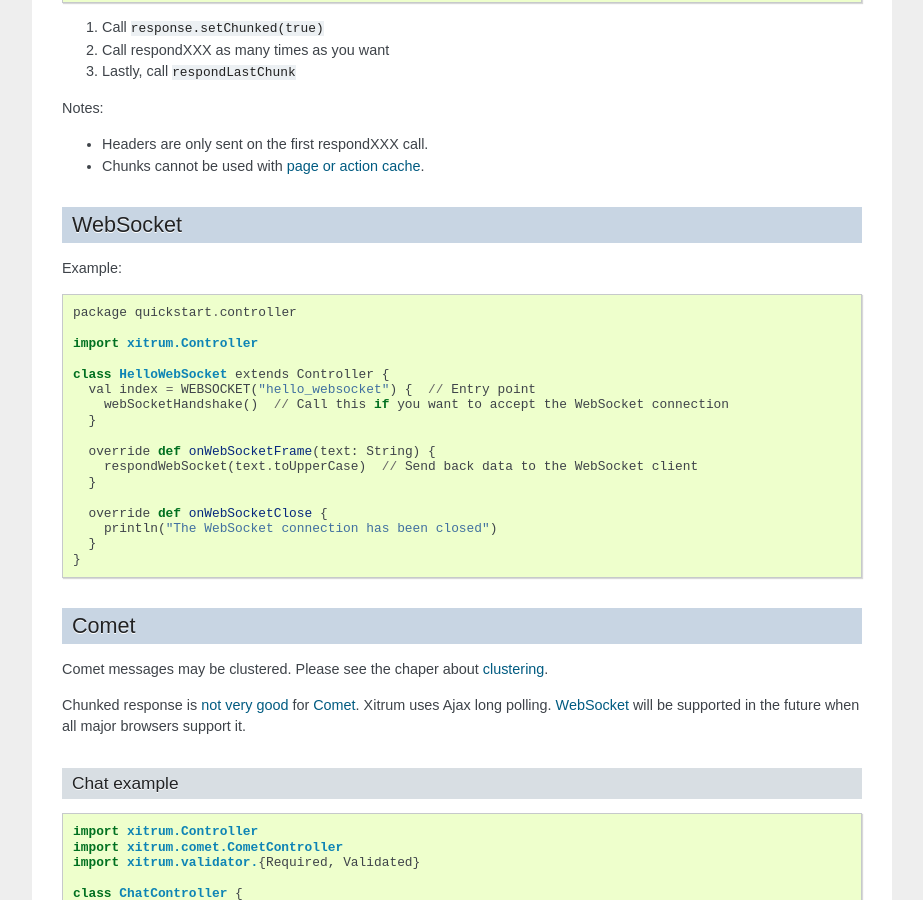
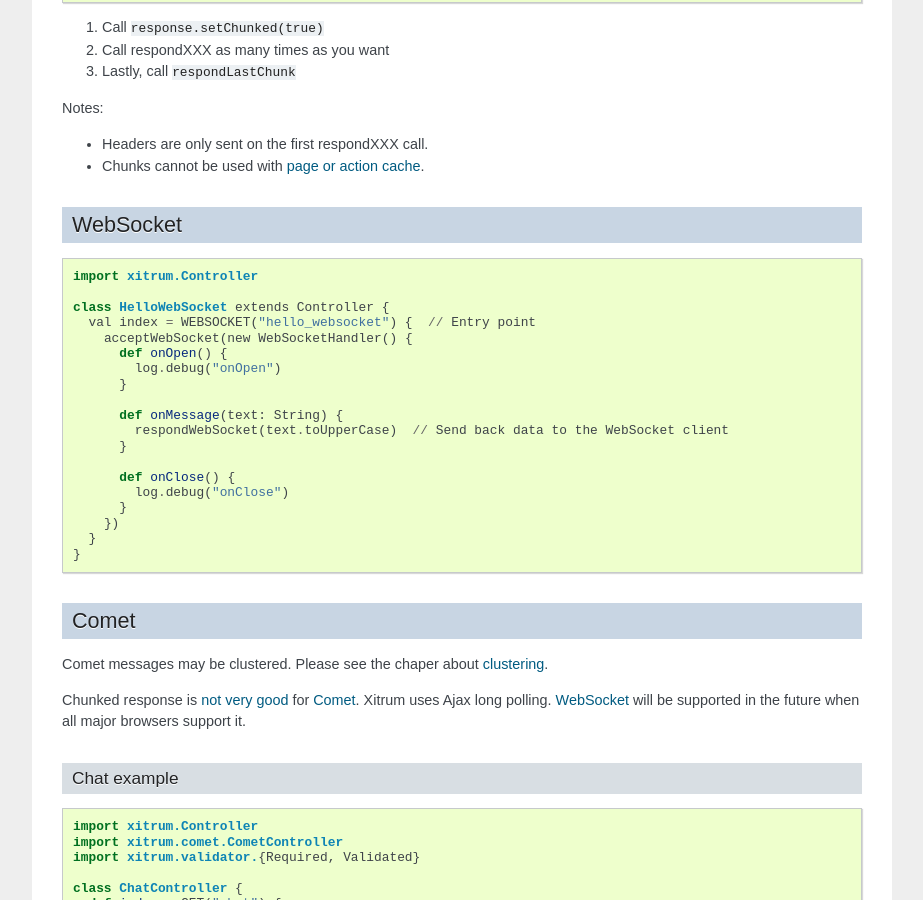
Before and after one commit to xitrum-framework/xitrum-doc, a Sphinx documentation site: the page built from sphinx/async.rst, in a window 1280 px wide and 900 px high, scrolled down 794 px. Shown: the whole window, without its empty margins (198-1121 px from the left). Built offline with Sphinx 7.4.7, drawn with Linux system fonts in a browser that asks for light colours.

Commit message:
New API for WebSocket

```diff
--- a/sphinx/async.rst
+++ b/sphinx/async.rst
@@ -52,25 +52,25 @@ Notes:
 WebSocket
 ---------
 
-Example:
-
 ::
-
-  package quickstart.controller
 
   import xitrum.Controller
 
   class HelloWebSocket extends Controller {
     val index = WEBSOCKET("hello_websocket") {  // Entry point
-      webSocketHandshake()  // Call this if you want to accept the WebSocket connection
-    }
+      acceptWebSocket(new WebSocketHandler() {
+        def onOpen() {
+          log.debug("onOpen")
+        }
 
-    override def onWebSocketFrame(text: String) {
-      respondWebSocket(text.toUpperCase)  // Send back data to the WebSocket client
-    }
+        def onMessage(text: String) {
+          respondWebSocket(text.toUpperCase)  // Send back data to the WebSocket client
+        }
 
-    override def onWebSocketClose {
-      println("The WebSocket connection has been closed")
+        def onClose() {
+          log.debug("onClose")
+        }
+      })
     }
   }
 
```
